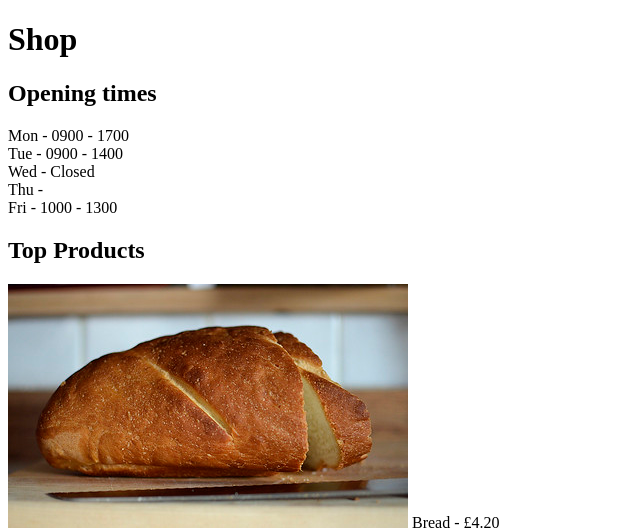
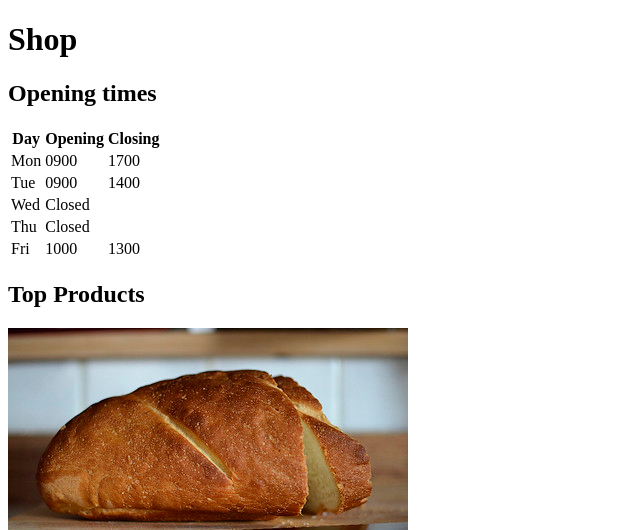
Before and after one commit to UchuuJ/arden-test, a PHP site: page / in a window 1280 px wide. Shown: the top 530 px of the page, without its empty margins (0-640 px from the left). Run offline with PHP 8.4, Linux system fonts and the light colour scheme.

Commit message:
Arden Task 4: Turn the opening times view into a Table

```diff
--- a/OpeningTimesModel.php
+++ b/OpeningTimesModel.php
@@ -13,6 +13,7 @@ class OpeningTimesModel extends Model
                 'Mon' => '0900 - 1700',
                 'Tue' => '0900 - 1400',
                 'Wed' => 'Closed',
+                'Thu' => 'Closed', //this was missing I assume It would be closed.
                 'Fri' => '1000 - 1300',
             ]
         ];
--- a/OpeningTimesView.php
+++ b/OpeningTimesView.php
@@ -21,22 +21,40 @@ class OpeningTimesView extends View
 
     public function render() {
         // Render opening times
+        /**
+         * Added the table, In an ideal world this segment of code
+         * would be a html template like twig or blade.
+         */
+        echo "<table>";
+        echo "<tr>";
+        echo "<th>Day</th>";
+        echo "<th>Opening</th>";
+        echo "<th>Closing</th>";
+        echo "</tr>";
         foreach ($this->data as $key => $val) {
             if ($key == 'days') {
                 foreach ($val as $day) {
-                    echo '<div>' . $day;
-
-                    echo ' - ';
+                    echo "<tr>";
+                    echo '<td>' . $day."</td>";
 
                     foreach ($this->data['opening_hours'] as $d => $hours) {
                         if ($d == $day) {
-                            echo $hours;
+                            /**
+                             * Logic to figure out which part of the hours is open or closed
+                             */
+                            $hours = explode('-',$hours);
+                            echo '<td>'. $hours[0].'</td>';
+                            if(sizeof($hours)>1){
+                                echo '<td>'. $hours[1].'</td>';
+                            } else {
+                                echo '<td></td>';
+                            }
                         }
-                    }
-
-                    echo '</div>';
+                    };
+                    echo "</tr>";
                 }
             }
         }
+        echo "</table>";
     }
 }
```
Also changed, not shown: 1 other file.
